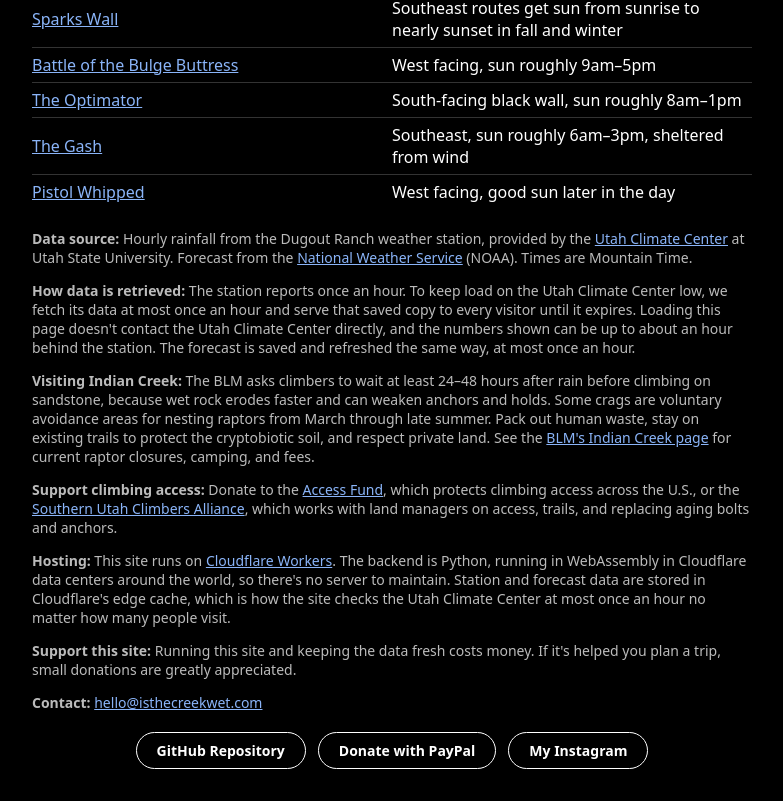
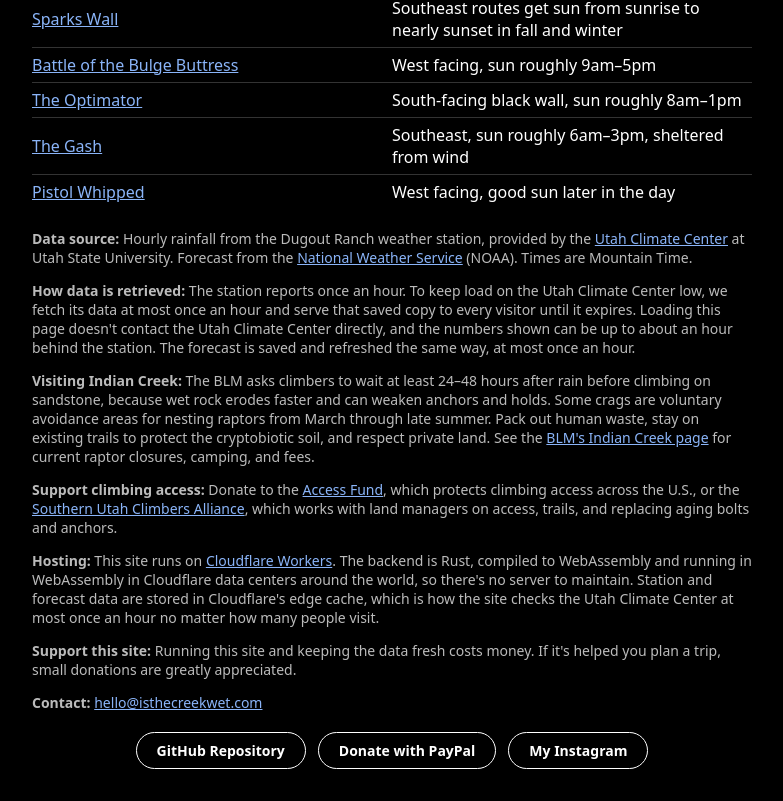
Before and after one commit to zdzielinski/isthecreekwet, a plain HTML site: page public/index.html in a window 1280 px wide. Shown: the part 888-1689 px from the top of the page, without its empty margins (248-1031 px from the left). Drawn offline with nearby package versions, Linux system fonts and the light colour scheme; no server answers.

Commit message:
Updated wording on hosting (#3)
* favicon and crag options plus minor changes

* working on api protection and validating caching

* added rate limiting

* updated wording on hosting

```diff
--- a/public/index.html
+++ b/public/index.html
@@ -96,7 +96,7 @@
     </p>
     <p>
       <strong>Hosting:</strong> This site runs on <a href="https://workers.cloudflare.com/">Cloudflare Workers</a>.
-      The backend is Python, running in WebAssembly in Cloudflare data centers around the world, so
+      The backend is Rust, compiled to WebAssembly and running in WebAssembly in Cloudflare data centers around the world, so
       there's no server to maintain. Station and forecast data are stored in Cloudflare's edge cache,
       which is how the site checks the Utah Climate Center at most once an hour no matter how many
       people visit.
```
